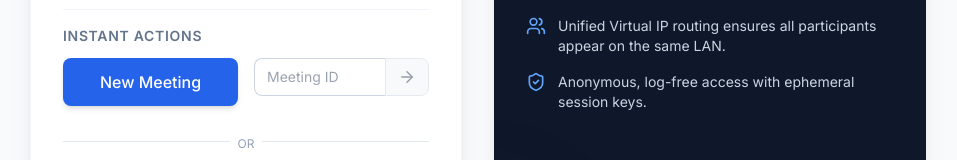
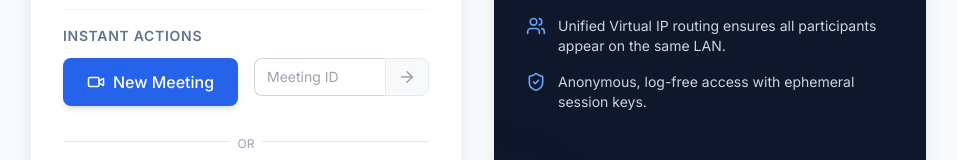
Before and after one commit to glbimr/Go-Meet, a React (Vite) app: page / in a window 1280 px wide. Shown: the part 435-595 px from the top of the page, without its empty margins (162-1119 px from the left). Built offline with nearby package versions, Linux system fonts and the light colour scheme.

Commit message:
feat: Add icon support to Button component
Adds an `icon` prop to the Button component, allowing for the inclusion of arbitrary React nodes as icons. This enhances UI flexibility and enables visual cues within buttons.

```diff
--- a/components/Button.tsx
+++ b/components/Button.tsx
@@ -4,6 +4,7 @@ interface ButtonProps extends React.ButtonHTMLAttributes<HTMLButtonElement> {
   variant?: 'primary' | 'secondary' | 'danger' | 'ghost';
   size?: 'sm' | 'md' | 'lg';
   isLoading?: boolean;
+  icon?: React.ReactNode;
 }
 
 const Button: React.FC<ButtonProps> = ({
@@ -11,6 +12,7 @@ const Button: React.FC<ButtonProps> = ({
   variant = 'primary',
   size = 'md',
   isLoading = false,
+  icon,
   className = '',
   disabled,
   ...props
@@ -45,7 +47,10 @@ const Button: React.FC<ButtonProps> = ({
           <span>Loading...</span>
         </span>
       ) : (
-        children
+        <span className="flex items-center">
+          {icon && <span className="flex items-center">{icon}</span>}
+          {children}
+        </span>
       )}
     </button>
   );
--- a/index.html
+++ b/index.html
@@ -8,15 +8,15 @@
   <script type="importmap">
 {
   "imports": {
-    "react/": "https://esm.sh/react@^19.2.3/",
     "react": "https://esm.sh/react@^19.2.3",
     "react-dom/": "https://esm.sh/react-dom@^19.2.3/",
+    "react/": "https://esm.sh/react@^19.2.3/",
+    "react-router-dom": "https://esm.sh/react-router-dom@^7.12.0",
     "lucide-react": "https://esm.sh/lucide-react@^0.562.0",
     "recharts": "https://esm.sh/recharts@^3.6.0",
+    "@supabase/supabase-js": "https://esm.sh/@supabase/supabase-js@^2.90.1",
     "vite": "https://esm.sh/vite@^7.3.1",
-    "@vitejs/plugin-react": "https://esm.sh/@vitejs/plugin-react@^5.1.2",
-    "react-router-dom": "https://esm.sh/react-router-dom@^7.12.0",
-    "@supabase/supabase-js": "https://esm.sh/@supabase/supabase-js@^2.90.1"
+    "@vitejs/plugin-react": "https://esm.sh/@vitejs/plugin-react@^5.1.2"
   }
 }
 </script>
```
